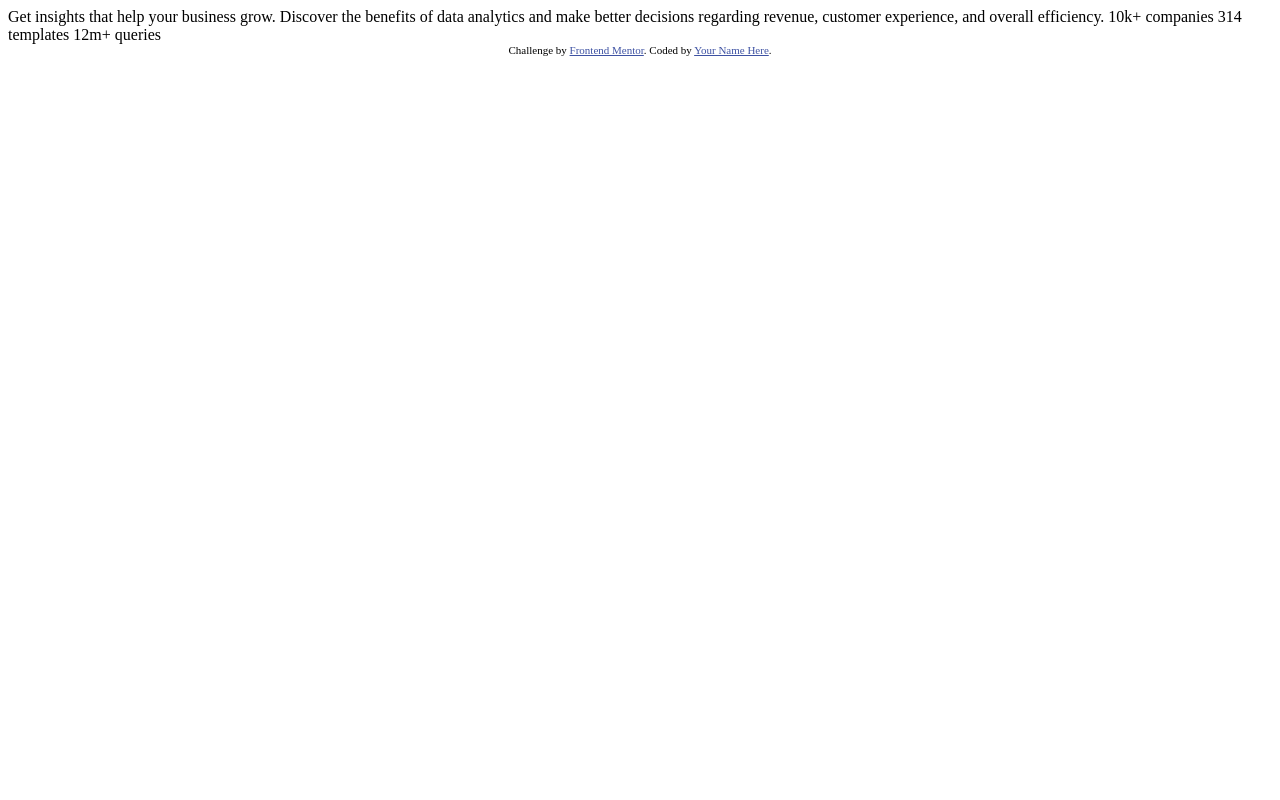
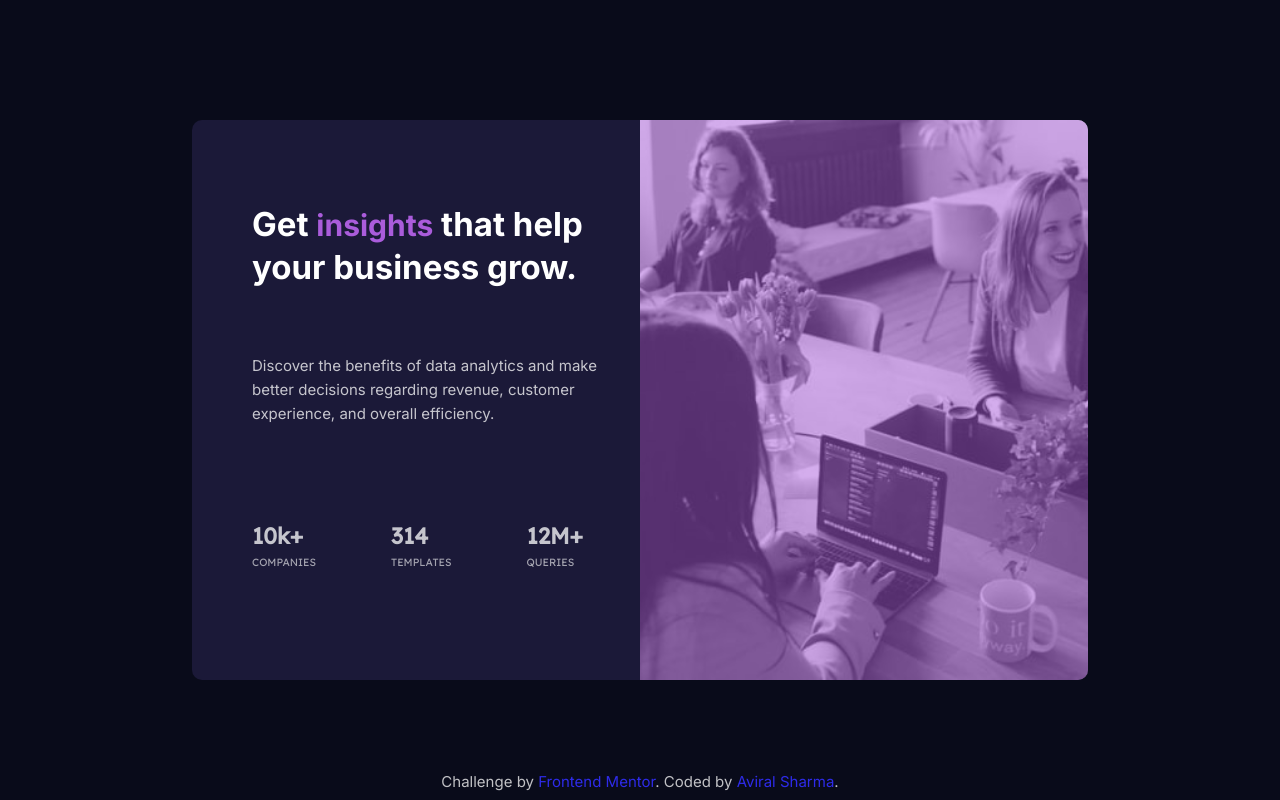
Before and after one commit to aviralsharma07/stats-preview-card-component, a plain HTML site: page index.html in a window 1280 px wide. Drawn offline with Linux system fonts and the light colour scheme.

Commit message:
create stats-preview component

```diff
--- a/index.html
+++ b/index.html
@@ -1,33 +1,42 @@
 <!DOCTYPE html>
 <html lang="en">
-<head>
-  <meta charset="UTF-8">
-  <meta name="viewport" content="width=device-width, initial-scale=1.0"> <!-- displays site properly based on user's device -->
+  <head>
+    <meta charset="UTF-8" />
+    <meta name="viewport" content="width=device-width, initial-scale=1.0" />
+    <link rel="icon" type="image/png" sizes="32x32" href="./images/favicon-32x32.png" />
+    <link rel="stylesheet" href="style.css" />
+    <link rel="icon" type="image/png" sizes="32x32" href="images/favicon-32x32.png" />
+    <title>Stats preview card component</title>
+  </head>
+  <body>
+    <div class="container">
+      <div class="card">
+        <div class="image">
+          <div class="image-overlay"></div>
+        </div>
+        <div class="description">
+          <h1>Get <span>insights</span> that help your business grow.</h1>
+          <p>Discover the benefits of data analytics and make better decisions regarding revenue, customer experience, and overall efficiency.</p>
+          <div class="stats">
+            <div class="companies st">
+              <div class="stats-number">10k+</div>
+              <div class="stats-title">Companies</div>
+            </div>
+            <div class="templates st">
+              <div class="stats-number">314</div>
+              <div class="stats-title">Templates</div>
+            </div>
+            <div class="queries st">
+              <div class="stats-number">12M+</div>
+              <div class="stats-title">Queries</div>
+            </div>
+          </div>
+        </div>
+      </div>
+    </div>
 
-  <link rel="icon" type="image/png" sizes="32x32" href="./images/favicon-32x32.png">
-
-  <title>Frontend Mentor | Stats preview card component</title>
-
-  <!-- Feel free to remove these styles or customise in your own stylesheet 👍 -->
-  <style>
-    .attribution { font-size: 11px; text-align: center; }
-    .attribution a { color: hsl(228, 45%, 44%); }
-  </style>
-</head>
-<body>
-
-  Get insights that help your business grow.
-
-  Discover the benefits of data analytics and make better decisions regarding revenue, customer
-  experience, and overall efficiency.
-
-  10k+ companies
-  314 templates
-  12m+ queries
-
-  <div class="attribution">
-    Challenge by <a href="https://www.frontendmentor.io?ref=challenge" target="_blank">Frontend Mentor</a>.
-    Coded by <a href="#">Your Name Here</a>.
-  </div>
-</body>
+    <footer class="footer">
+      <div class="attribution">Challenge by <a href="https://www.frontendmentor.io?ref=challenge" target="_blank">Frontend Mentor</a>. Coded by <a href="https://github.com/aviralsharma07" target="_blank">Aviral Sharma</a>.</div>
+    </footer>
+  </body>
 </html>
--- /dev/null
+++ b/style.css
@@ -0,0 +1,236 @@
+@import url("https://fonts.googleapis.com/css2?family=Inter:wght@400;700&family=Lexend+Deca&display=swap");
+* {
+  padding: 0;
+  margin: 0;
+  box-sizing: border-box;
+  font-size: 15px;
+}
+/* font-family: 'Inter', sans-serif;
+font-family: 'Lexend Deca', sans-serif; */
+:root {
+  --main-background: hsl(233, 47%, 7%);
+  --card-background: hsl(244, 38%, 16%);
+  --accent-color: hsl(277, 64%, 61%);
+  --main-heading: hsl(0, 0%, 100%);
+  --main-paragraph: hsla(0, 0%, 100%, 0.75);
+  --stat-heading: hsla(0, 0%, 100%, 0.6);
+}
+
+body {
+  background-color: var(--main-background);
+  font-family: "Inter", sans-serif;
+  font-size: 15px;
+  line-height: 1.6;
+  color: var(--main-paragraph);
+}
+
+.container {
+  width: 100vw;
+  height: 100vh;
+  display: flex;
+  flex-direction: column;
+  align-items: center;
+  justify-content: center;
+}
+
+.card {
+  width: 90vw;
+  height: 90vh;
+  background-color: var(--card-background);
+  border-radius: 10px;
+  display: flex;
+  flex-direction: column;
+}
+
+/** ###### CARD IMAGE STYLING ###### **/
+
+.image {
+  background: url(./images/image-header-mobile.jpg) no-repeat center center/cover;
+  width: 100%;
+  height: 40%;
+  border-radius: 10px 10px 0 0;
+}
+
+.image-overlay {
+  width: 100%;
+  height: 100%;
+  background-color: var(--accent-color);
+  border-radius: 10px 10px 0 0;
+  opacity: 0.5;
+}
+
+/** ###### CARD DESCRIPTION STYLING ###### **/
+
+.card .description {
+  width: auto;
+  height: 75%;
+  border-radius: 0 0 10px 10px;
+  text-align: center;
+  padding: 1.2rem;
+  display: flex;
+  flex-direction: column;
+  align-items: center;
+  justify-content: space-evenly;
+}
+
+.card .description h1 {
+  font-size: 1.5rem;
+  font-weight: 700;
+  color: var(--main-heading);
+  width: 15ch;
+  line-height: 1.3;
+}
+
+.card .description h1 span {
+  color: var(--accent-color);
+  font-size: 1.5rem;
+}
+
+.card .description p {
+  /* margin-top: 1rem; */
+  color: var(--main-paragraph);
+  width: 28ch;
+  /* font-size: 0.9rem; */
+  /* font-size: 0.9rem; */
+}
+
+.stats {
+  /* margin-top: 1.5rem; */
+  font-family: "Lexend Deca", sans-serif;
+  display: flex;
+  flex-direction: column;
+  justify-content: space-between;
+}
+
+.stats .stats-number {
+  font-size: 1.5rem;
+  font-weight: 700;
+}
+
+.stats .stats-title {
+  text-transform: uppercase;
+  font-size: 0.7rem;
+  color: var(--stat-heading);
+}
+.card .stats .companies,
+.card .stats .templates {
+  margin-bottom: 0.7rem;
+}
+/** ============== STYLING FOOTER ============== **/
+
+footer {
+  font-size: 0.4rem;
+  text-align: center;
+  position: fixed;
+  bottom: 0;
+  width: 100%;
+  height: 2rem;
+}
+
+footer a {
+  text-decoration: none;
+  color: hsl(241, 81%, 54%);
+}
+
+/** ############ MEDIA QUERIES ############ **/
+
+/** SMALL SCREEN PHONES **/
+
+@media (max-width: 383px) {
+  .card .description {
+    padding: 12px;
+  }
+
+  .card .description h1 {
+    font-size: 1.5rem;
+  }
+
+  .card .description h1 span {
+    font-size: 1.5rem;
+  }
+
+  .card .description p {
+    margin-top: 0.8rem;
+    font-size: 0.9rem;
+  }
+
+  .description .stats {
+    margin-top: 1.2rem;
+  }
+
+  .description .stats .st .stats-number {
+    font-size: 1.3rem;
+  }
+
+  .description .stats .st .stats-title {
+    font-size: 0.6rem;
+  }
+
+  .footer {
+    font-size: 0.2rem;
+    height: 1.5rem;
+  }
+}
+
+/** STANDARD SCREEN PHONES **/
+
+@media (min-width: 415px) {
+  .card {
+    flex-direction: row-reverse;
+    width: 70vw;
+    height: 70vh;
+  }
+
+  .image {
+    background: url(./images/image-header-desktop.jpg) no-repeat center center/cover;
+    width: 50%;
+    height: 100%;
+    border-radius: 0 10px 10px 0;
+  }
+
+  .image-overlay {
+    border-radius: 0 10px 10px 0;
+  }
+
+  .card .description {
+    width: 50%;
+    height: 100%;
+    text-align: left;
+    padding-left: 4rem;
+    /* border: 2px solid yellow; */
+    align-items: flex-start;
+  }
+
+  .card .description h1 {
+    font-size: 2.2rem;
+    width: 18ch;
+  }
+
+  .card .description h1 span {
+    font-size: 2rem;
+  }
+
+  .card .description p {
+    width: 40ch;
+    font-size: 1rem;
+  }
+
+  .card .stats {
+    width: 100%;
+    height: 20%;
+    display: flex;
+    flex-direction: row;
+    justify-content: flex-start;
+    align-items: center;
+    /* border: 2px solid red; */
+  }
+
+  .st:not(:last-child) {
+    margin-right: 5rem;
+  }
+
+  .card .stats .companies,
+  .card .stats .templates {
+    margin-bottom: 0;
+  }
+}
```
